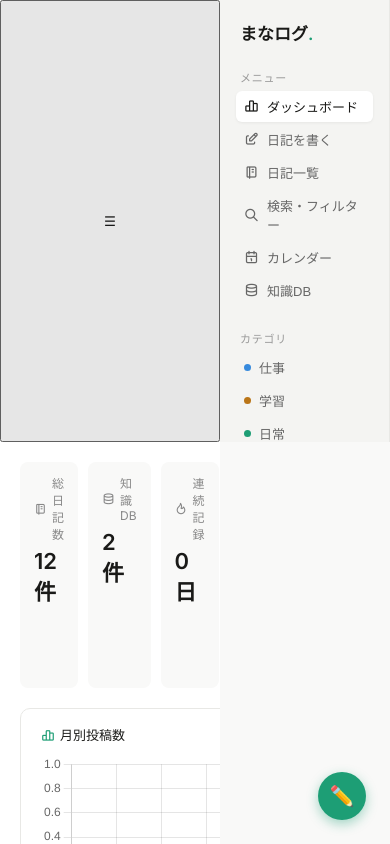
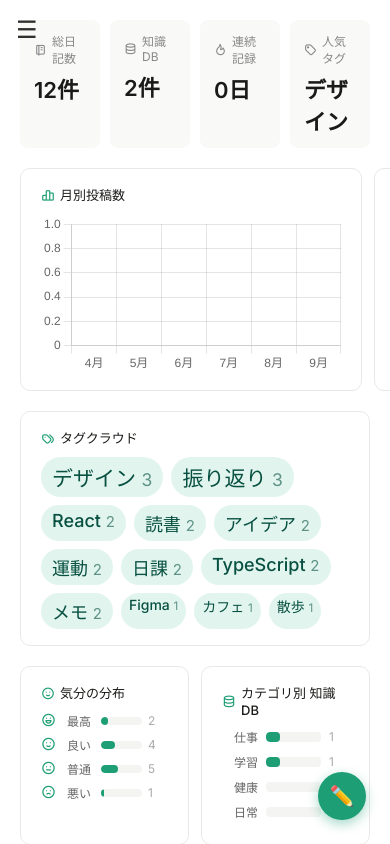
Before and after one commit to Shirayaki/noto-diary-app, a React (Create React App) app: page / in a window 390 px wide. Built offline with nearby package versions, Linux system fonts and the light colour scheme.

Commit message:
Implement mobile styles for sidebar and hamburger button
Added styles for hamburger button and mobile sidebar.

```diff
--- a/src/App.css
+++ b/src/App.css
@@ -79,3 +79,60 @@ button:focus {
     font-size: 20px;
   }
 }
+
+/* ハンバーガーボタン（PC では非表示） */
+.hamburger-btn {
+  display: none;
+  background: none;
+  border: none;
+  font-size: 24px;
+  color: #1a1a18;
+  padding: 1rem;
+  cursor: pointer;
+  z-index: 1000;
+  position: fixed;
+  top: 0;
+  left: 0;
+}
+
+/* モバイル対応 */
+@media (max-width: 768px) {
+  .app-shell {
+    grid-template-columns: 1fr;  /* サイドバーを隠す */
+  }
+
+  /* ハンバーガーボタンを表示 */
+  .hamburger-btn {
+    display: block;
+  }
+
+  /* サイドバーをオーバーレイ化 */
+  .sidebar {
+    position: fixed;
+    left: -200px;  /* 初期状態：隠れている */
+    top: 0;
+    width: 200px;
+    height: 100vh;
+    background: #f4f4f2;
+    border-right: 1px solid #e8e8e5;
+    transition: left 0.3s ease;
+    z-index: 1000;
+    overflow-y: auto;
+  }
+
+  /* サイドバーが開いている状態 */
+  .sidebar.open {
+    left: 0;  /* スライドイン */
+  }
+
+  /* オーバーレイ（背景を暗くする） */
+  .sidebar-overlay {
+    position: fixed;
+    top: 0;
+    left: 0;
+    right: 0;
+    bottom: 0;
+    background: rgba(0, 0, 0, 0.5);
+    z-index: 999;
+  }
+}
```
